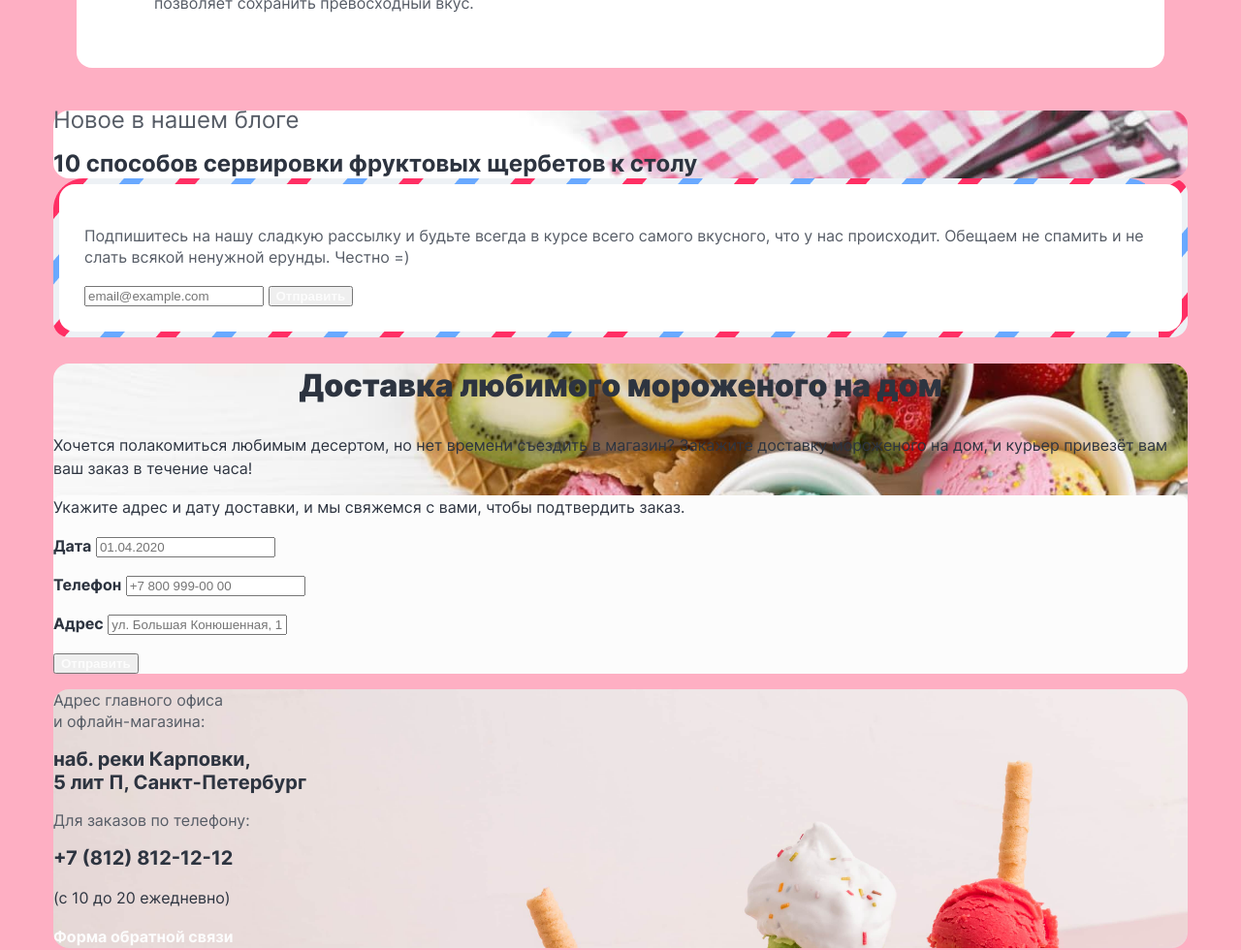
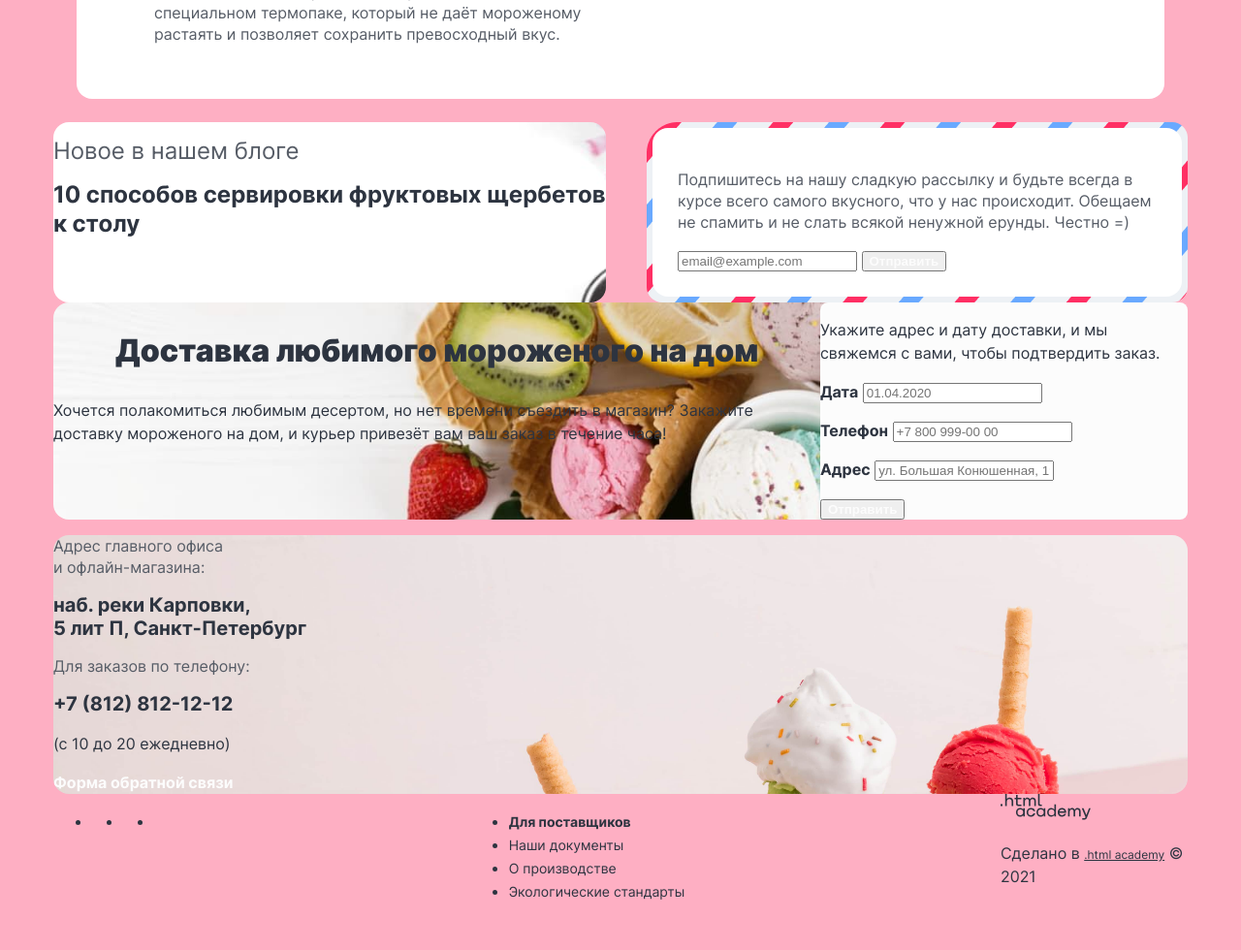
Before and after one commit to htmlacademy-htmlcss/2096811-gllacy-34, a plain HTML site: page index.html in a window 1280 px wide. Shown: the part 3640-4620 px from the top of the page at 97% size. After the commit the page ends 4595 px from the top, so only its background shows below. Drawn offline with Linux system fonts and the light colour scheme.

Commit message:
index flex

```diff
--- a/styles/styles.css
+++ b/styles/styles.css
@@ -126,7 +126,8 @@ body {
 .gift-list {
     background: #FF7799;
     text-align: left;
-    display: grid;
+    display: flex;
+    justify-content: space-between;
 }
 
 .gift-title {
@@ -137,12 +138,13 @@ body {
 
 .gift-item {
     width: 570px;
-    margin: 0;
-    padding: 0;
+    height: 268px;
+    border-radius: 16px;
 }
 .gift-discription {
     font-weight: 400;
     line-height: 22px;
+    width: 414px;
 }
 
 .gift-item-raspberry {
@@ -212,6 +214,10 @@ body {
     text-align: left;
 }
 
+.advantage-item {
+    width: 442px;
+    height: 66px;
+}
 .news {
     background-image: url("../images/blog.jpg");
     border-radius: 16px;
@@ -260,6 +266,8 @@ body {
     border-radius: 16px;
     background-repeat: no-repeat;
     background-size: cover;
+    display: flex;
+    justify-content: space-between;
 
 }
 
@@ -273,6 +281,7 @@ body {
     font-weight: 700;
     line-height: 20px;
 }
+
 
 .contacts {
     background-image: url("../images/address.jpg");
@@ -360,3 +369,34 @@ body {
     width: 1170px;
     margin: 0 auto;
 }
+
+.news-subscription {
+    display: flex;
+    justify-content: space-between;
+}
+
+.news {
+    width: 570px;
+}
+
+.subscription {
+    width: 558px;
+}
+
+.footer {
+    width: 1170px;
+    margin: 0 auto;
+    display: flex;
+    justify-content: space-between;
+}
+
+.footer-social {
+    width: 104px;
+    display: flex;
+    justify-content: space-between;
+}
+
+.footer-copyright {
+    width: 193px;
+    height: 57px;
+}
```
